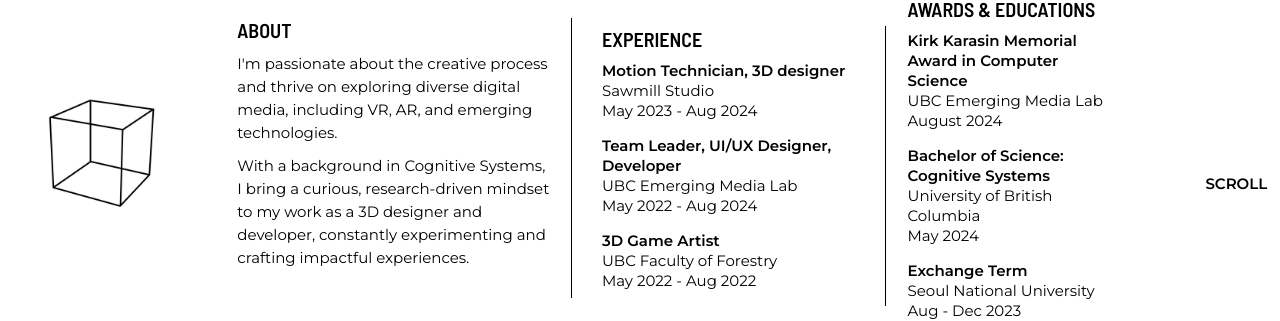
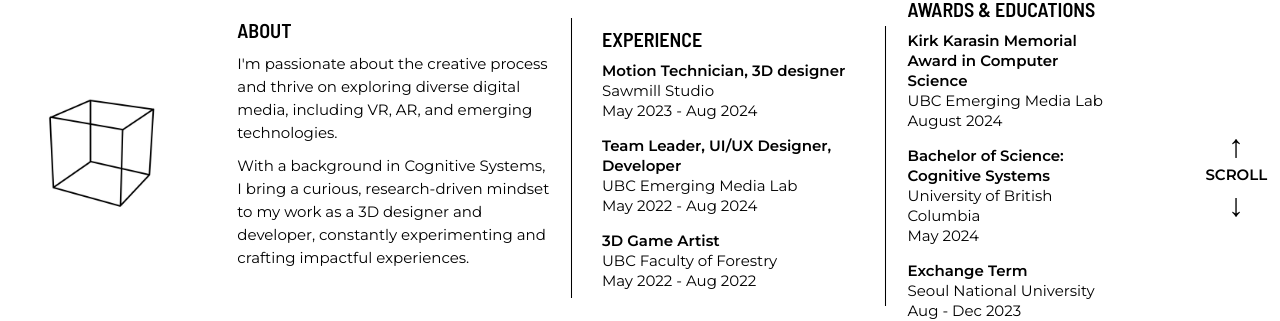
Before and after one commit to jk1119/jk1119.github.io, a website built with Parcel: page index.html in a window 1280 px wide. Shown: the part 242-563 px from the top of the page. Built offline with nearby package versions, Linux system fonts and the light colour scheme.

Commit message:
added arrow to scroll

```diff
--- a/css/index.css
+++ b/css/index.css
@@ -308,13 +308,12 @@
   }
 
   .scroll {
-    position: absolute;
-    top: 50%;
-    /* left:15%; */
-    text-align: right;
-    pointer-events: none;
-
-
+    display: flex; /* Enable Flexbox */
+    flex-direction: column; /* Stack items vertically */
+    align-items: center; /* Center items horizontally */
+    justify-content: center; /* Center items vertically */
+    height: 100vh; /* Set height to full viewport for demo purposes */
+    text-align: center; /* Optional: Center text inside elements */
   }
 
   #scrollIndicator {
--- a/index.html
+++ b/index.html
@@ -173,7 +173,7 @@
           <a class="scroll-hover-about" href="javascript:void(0);" onclick="scrollToSection('about')"> ABOUT↑</a>
         </div>
         <div class="scroll" id="scrollIndicator" >
-          <strong>SCROLL</strong>
+          <header3>↑</header3><strong>SCROLL</strong><header3>↓</header3>
         </div>
         <div class="down" id="scrollIndicator">
           <a class="scroll-hover-project" href="javascript:void(0);" onclick="scrollToSection('projects')">SELECTED WORKS↓</a>
```
Also changed, not shown: 2 other files.
